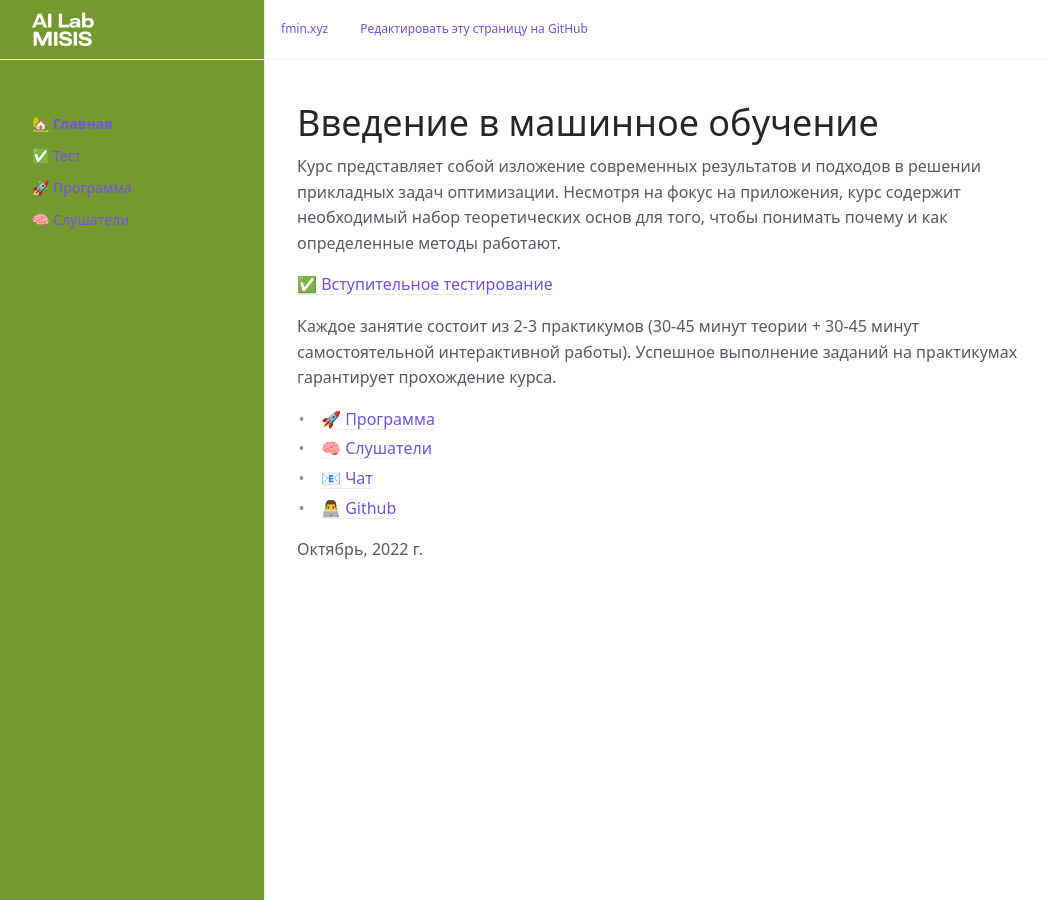
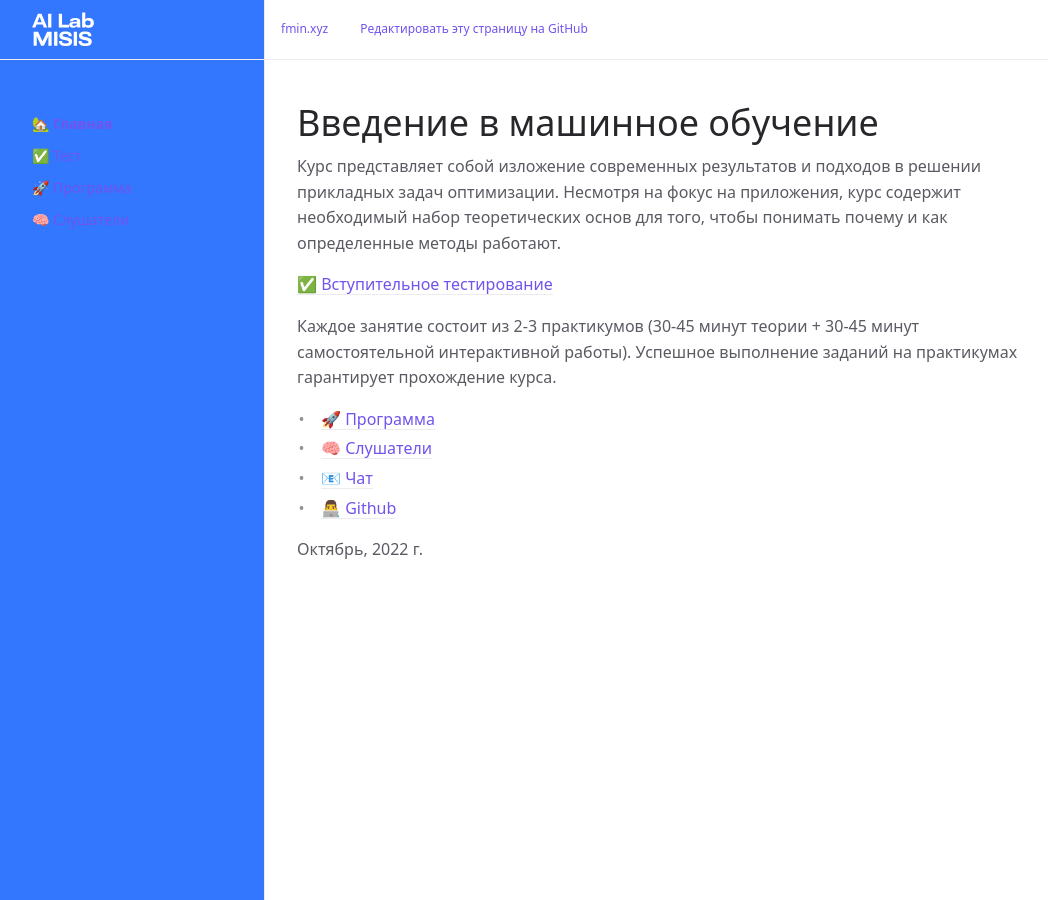
Before and after one commit to Arseny5/MISISAILab.github.io, a Jekyll site: the page built from README.md, in a window 1280 px wide. Shown: the whole page, without its empty margins (107-1155 px from the left). Built offline with Jekyll 4.4.1, drawn with Linux system fonts in a browser that asks for light colours; our own code applies the rules of GitHub Pages for plain Markdown files; a script that is not in the unit is left out.

Commit message:
Update layout.scss

```diff
--- a/_sass/layout.scss
+++ b/_sass/layout.scss
@@ -6,7 +6,7 @@
   z-index: 0;
   display: flex;
   flex-wrap: wrap;
-  background-color: #74992e;
+  background-color: #3377FF;
 
   @include mq(md) {
     flex-wrap: nowrap;
```
